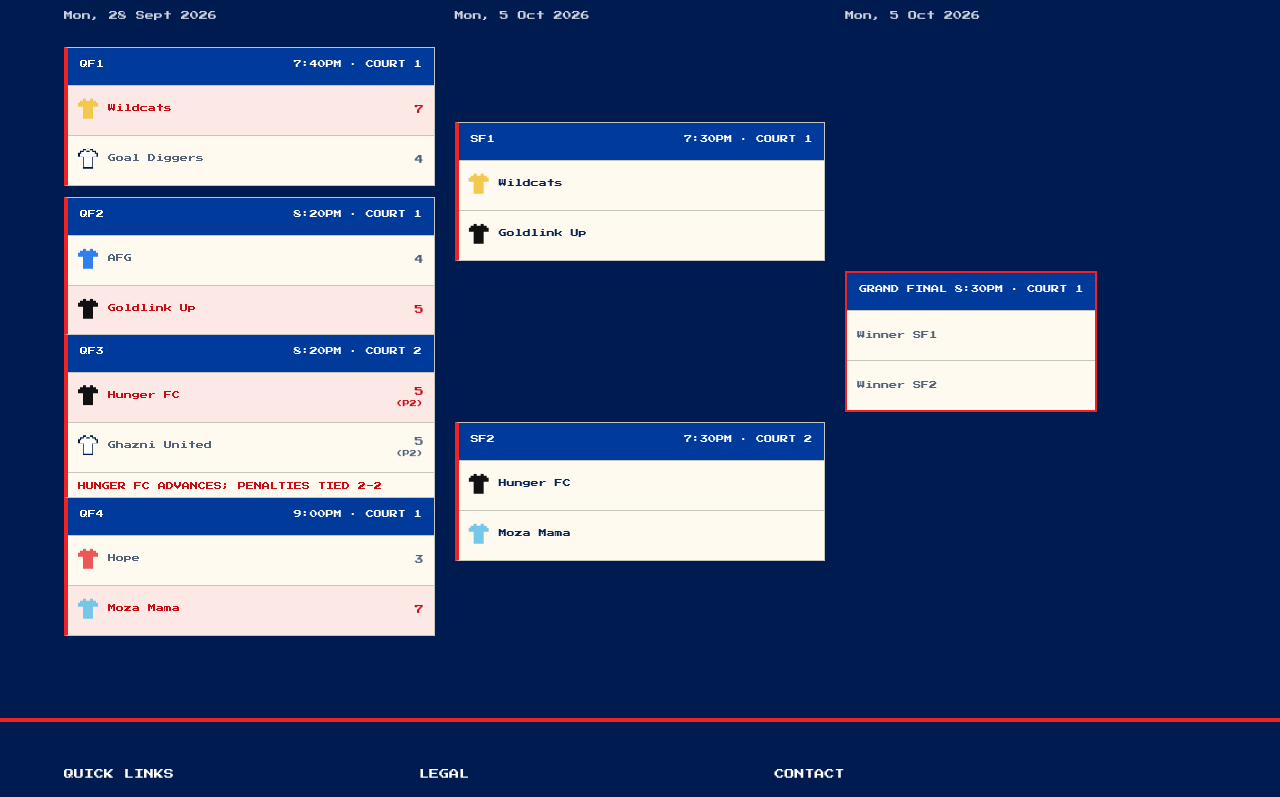
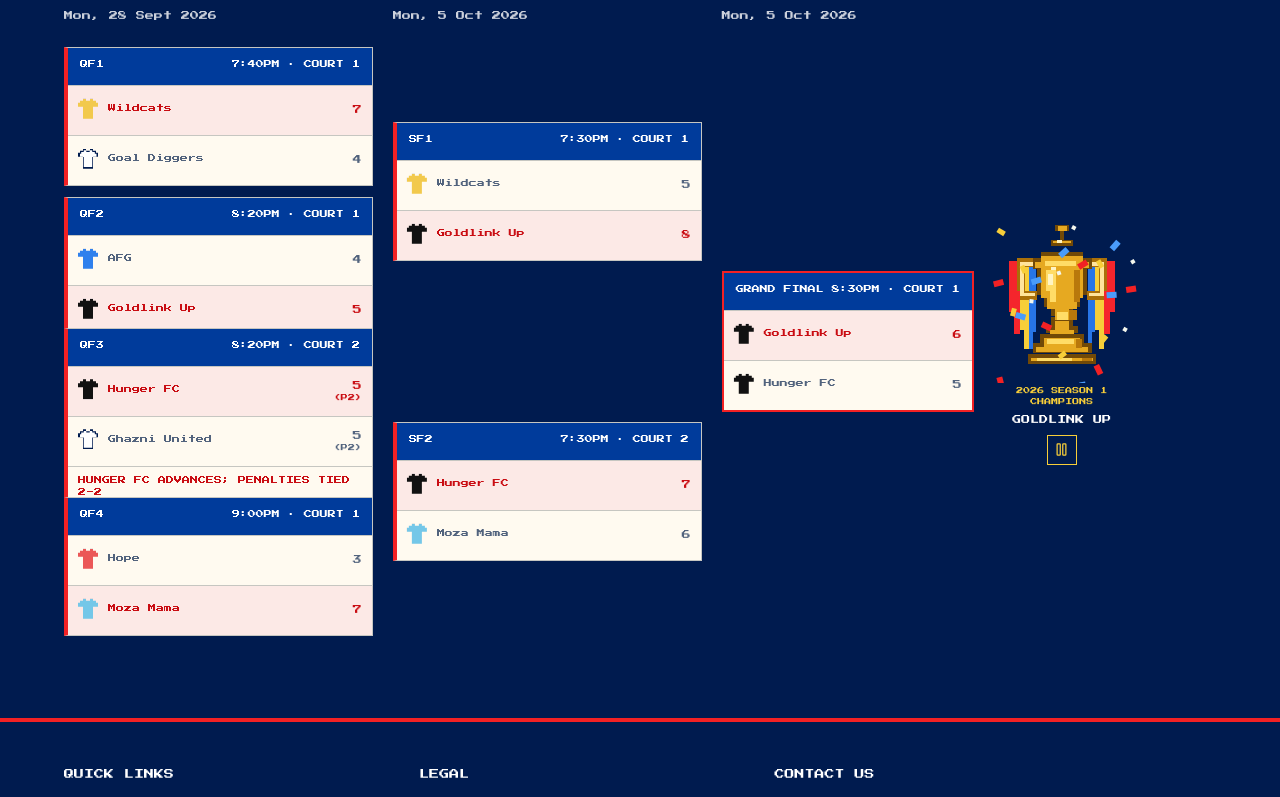
Before and after one commit to olu-git/futsal-site, a Next.js app: page / in a window 1280 px wide. Shown: the part 1563-2360 px from the top of the page. Built offline with nearby package versions, Linux system fonts and the light colour scheme; no server answers; the database is empty; a web font is replaced by a local one.

Commit message:
feat: record Monday champion and add trophy celebration

```diff
--- a/scripts/check-finals.ts
+++ b/scripts/check-finals.ts
@@ -115,7 +115,7 @@ for (const night of nights) {
 
     if (night === "monday") {
       if (resolvedTeams.some((team) => team === "Hunger FC" || team === "Ghazni United")) {
-        // Approved SF2-only exception: Hunger FC vs Moza Mama, 5 October at 19:30 on Court 2.
+        // Approved SF2 exception: Hunger FC vs Moza Mama, 5 October at 19:30 on Court 2.
         const approvedHungerSemiFinal = match.id === "sf-2"
           && match.round === "SF"
           && finalsDates.monday[match.week] === "2026-10-05"
@@ -123,8 +123,18 @@ for (const night of nights) {
           && match.court === 2
           && resolvedTeams[0] === "Hunger FC"
           && resolvedTeams[1] === "Moza Mama";
+        // Approved completed GF exception: Goldlink Up vs Hunger FC, 5 October at 20:30 on Court 1.
+        const approvedHungerGrandFinal = match.id === "gf"
+          && match.round === "GF"
+          && finalsDates.monday[match.week] === "2026-10-05"
+          && match.time === "20:30"
+          && match.court === 1
+          && resolvedTeams[0] === "Goldlink Up"
+          && resolvedTeams[1] === "Hunger FC"
+          && data.results.gf?.scoreA === 6
+          && data.results.gf?.scoreB === 5;
         assert(
-          approvedHungerSemiFinal || ["20:20", "21:00"].includes(match.time),
+          approvedHungerSemiFinal || approvedHungerGrandFinal || ["20:20", "21:00"].includes(match.time),
           `${resolvedTeams.join(" vs ")} cannot play at ${match.time}`
         );
       }
@@ -246,5 +256,13 @@ assert.equal(mondaySemiFinalTwo.time, "19:30");
 assert.equal(mondaySemiFinalTwo.court, 2);
 assert.equal(resolveFinalsSlot(mondaySemiFinalTwo.a, "monday", mondayData)?.name, "Hunger FC");
 assert.equal(resolveFinalsSlot(mondaySemiFinalTwo.b, "monday", mondayData)?.name, "Moza Mama");
+const mondayFinal = mondayMatches.find((match) => match.id === "gf");
+assert(mondayFinal);
+assert.deepEqual(mondayData.results["sf-1"], { scoreA: 5, scoreB: 8 });
+assert.deepEqual(mondayData.results["sf-2"], { scoreA: 7, scoreB: 6 });
+assert.deepEqual(mondayData.results.gf, { scoreA: 6, scoreB: 5 });
+assert.equal(resolveFinalsSlot(mondayFinal.a, "monday", mondayData)?.name, "Goldlink Up");
+assert.equal(resolveFinalsSlot(mondayFinal.b, "monday", mondayData)?.name, "Hunger FC");
+assert.equal(winnerSide(mondayData.results.gf), "A");
 
 console.log("Finals data, calendar, and resolver checks passed.");
--- a/src/app/globals.css
+++ b/src/app/globals.css
@@ -351,6 +351,35 @@ button, h1, h2, h3, p, span { letter-spacing: 0; }
 .bracket-team-score { flex: 0 0 auto; min-width: 22px; text-align: right; font: 9px/1.6 var(--font-mono); }
 .bracket-penalty { display: block; font: 7px/1.5 var(--font-mono); }
 .bracket-match-note { margin: 0; padding: 7px 10px; border-top: 1px solid var(--fis-border); color: var(--fis-red-dark); font: 8px/1.5 var(--font-mono); text-transform: uppercase; }
+.bracket-final-with-trophy { display: grid; grid-template-columns: minmax(0, 1fr) 160px; gap: 8px; align-items: center; }
+.finals-champion { min-width: 0; text-align: center; text-transform: uppercase; }
+.finals-trophy-art { position: relative; display: grid; place-items: center; height: 166px; overflow: hidden; }
+.finals-trophy-art svg { position: relative; z-index: 1; width: 118px; height: 158px; image-rendering: pixelated; }
+.finals-champion-label { margin: 2px 0 5px; color: #f7ce39; font: 7px/1.6 var(--font-mono); }
+.finals-champion-name { display: block; color: white; font: 9px/1.6 var(--font-mono); overflow-wrap: anywhere; }
+.finals-confetti-toggle { display: inline-grid; place-items: center; width: 30px; height: 30px; margin-top: 8px; border: 1px solid #f7ce39; background: transparent; color: #f7ce39; cursor: pointer; }
+.finals-confetti-toggle svg { width: 15px; height: 15px; }
+.finals-confetti-toggle:hover { background: #f7ce39; color: var(--fis-navy); }
+.finals-confetti-toggle:focus-visible { outline: 2px solid white; outline-offset: 3px; }
+.pixel-confetti { position: absolute; z-index: 2; inset: 0; pointer-events: none; }
+.pixel-confetti span { position: absolute; top: -10px; width: 6px; height: 10px; background: var(--fis-red); animation: trophy-confetti-fall 3.2s linear infinite; }
+.finals-trophy-art[data-playing="false"] .pixel-confetti span { animation-play-state: paused; }
+.pixel-confetti span:nth-child(4n+2) { background: #f7ce39; width: 8px; height: 5px; animation-duration: 3.7s; }
+.pixel-confetti span:nth-child(4n+3) { background: #4a9cfa; animation-duration: 2.8s; }
+.pixel-confetti span:nth-child(4n) { background: #f4f7ed; width: 4px; height: 4px; animation-duration: 3.5s; }
+.pixel-confetti span:nth-child(1) { left: 4%; animation-delay: -0.4s; }.pixel-confetti span:nth-child(2) { left: 12%; animation-delay: -2.3s; }
+.pixel-confetti span:nth-child(3) { left: 20%; animation-delay: -1.5s; }.pixel-confetti span:nth-child(4) { left: 28%; animation-delay: -3.1s; }
+.pixel-confetti span:nth-child(5) { left: 36%; animation-delay: -2.7s; }.pixel-confetti span:nth-child(6) { left: 43%; animation-delay: -0.9s; }
+.pixel-confetti span:nth-child(7) { left: 51%; animation-delay: -3.4s; }.pixel-confetti span:nth-child(8) { left: 59%; animation-delay: -1.8s; }
+.pixel-confetti span:nth-child(9) { left: 66%; animation-delay: -0.2s; }.pixel-confetti span:nth-child(10) { left: 72%; animation-delay: -2.9s; }
+.pixel-confetti span:nth-child(11) { left: 78%; animation-delay: -1.2s; }.pixel-confetti span:nth-child(12) { left: 85%; animation-delay: -3.6s; }
+.pixel-confetti span:nth-child(13) { left: 91%; animation-delay: -2.1s; }.pixel-confetti span:nth-child(14) { left: 15%; animation-delay: -3.8s; }
+.pixel-confetti span:nth-child(15) { left: 55%; animation-delay: -2.5s; }.pixel-confetti span:nth-child(16) { left: 96%; animation-delay: -1.1s; }
+.pixel-confetti span:nth-child(17) { left: 8%; animation-delay: -2.0s; }.pixel-confetti span:nth-child(18) { left: 24%; animation-delay: -3.0s; }
+.pixel-confetti span:nth-child(19) { left: 32%; animation-delay: -1.0s; }.pixel-confetti span:nth-child(20) { left: 47%; animation-delay: -2.6s; }
+.pixel-confetti span:nth-child(21) { left: 62%; animation-delay: -1.7s; }.pixel-confetti span:nth-child(22) { left: 70%; animation-delay: -0.6s; }
+.pixel-confetti span:nth-child(23) { left: 83%; animation-delay: -3.3s; }.pixel-confetti span:nth-child(24) { left: 94%; animation-delay: -2.4s; }
+@keyframes trophy-confetti-fall { from { transform: translate3d(-7px, -12px, 0) rotate(0); } to { transform: translate3d(11px, 186px, 0) rotate(180deg); } }
 .admin-panel-close { position: absolute; top: 14px; right: 14px; width: 38px; height: 38px; display: grid; place-items: center; border: 1px solid var(--fis-blue); background: transparent; color: var(--fis-blue); }
 .admin-panel-close svg { width: 18px; }
 .admin-score-fields { display: grid; grid-template-columns: 1fr 20px 1fr; align-items: end; gap: 10px; margin-block: 22px; }
@@ -778,6 +807,13 @@ button, h1, h2, h3, p, span { letter-spacing: 0; }
 @media (prefers-reduced-motion: reduce) {
   html { scroll-behavior: auto; }
   *, *::before, *::after { animation: none !important; transition: none !important; }
+  .finals-trophy-art[data-playing="true"] .pixel-confetti span {
+    animation: trophy-confetti-fall 3.2s linear infinite !important;
+  }
+  .finals-trophy-art[data-playing="true"] .pixel-confetti span:nth-child(4n+1) { animation-delay: -.4s !important; }
+  .finals-trophy-art[data-playing="true"] .pixel-confetti span:nth-child(4n+2) { animation-delay: -1.2s !important; }
+  .finals-trophy-art[data-playing="true"] .pixel-confetti span:nth-child(4n+3) { animation-delay: -2s !important; }
+  .finals-trophy-art[data-playing="true"] .pixel-confetti span:nth-child(4n) { animation-delay: -2.8s !important; }
 }
 
 /* Responsive typography system: Unbounded carries readable copy while Press Start 2P
--- /dev/null
+++ b/src/components/FinalsTrophy.tsx
@@ -0,0 +1,50 @@
+"use client";
+
+import { Pause, Play } from "lucide-react";
+import { useState, useSyncExternalStore } from "react";
+
+const reducedMotionQuery = "(prefers-reduced-motion: reduce)";
+
+function subscribeToMotionPreference(callback: () => void) {
+  const media = window.matchMedia(reducedMotionQuery);
+  media.addEventListener("change", callback);
+  return () => media.removeEventListener("change", callback);
+}
+
+function prefersReducedMotion() {
+  return window.matchMedia(reducedMotionQuery).matches;
+}
+
+export default function FinalsTrophy({ champion }: { champion: string }) {
+  const reducedMotion = useSyncExternalStore(subscribeToMotionPreference, prefersReducedMotion, () => true);
+  const [manualPlayback, setManualPlayback] = useState<boolean | null>(null);
+  const playing = manualPlayback ?? !reducedMotion;
+
+  return <div className="finals-champion">
+    <div className="finals-trophy-art" data-playing={playing} aria-hidden="true">
+      <div className="pixel-confetti">{Array.from({ length: 24 }, (_, index) => <span key={index} />)}</div>
+      <svg viewBox="0 0 96 128" role="presentation" shapeRendering="crispEdges" xmlns="http://www.w3.org/2000/svg">
+        <path fill="#f5252c" d="M5 32h9v60H9V74H5zm77 0h9v42h-4v18h-5z" />
+        <path fill="#f7ce39" d="M14 32h7v72h-4V88h-3zm61 0h7v72h-4V88h-3z" />
+        <path fill="#2775e7" d="M21 32h6v58h-3v14h-3zm48 0h6v58h-3v14h-3z" />
+        <path fill="#aa7009" d="M11 30h17v7H18v20h10v7H14v-7h-3zm57 0h17v27h-3v7H68v-7h10V37H68z" />
+        <path fill="#ffe49b" d="M14 33h11v3h-8v22h9v3h-12zm57 0h11v28H70v-3h9V36h-8z" />
+        <path fill="#714907" d="M42 3h12v5h-4v7h7v5H39v-5h7V8h-4zM31 25h34v5h7v9h-4v21h-5v10h-6v7H39v-7h-6V60h-5V39h-4v-9h7zm8 53h18v7h4v6H35v-6h4zm-9 14h36v7h6v8H24v-8h6zm-10 16h56v8H20z" />
+        <path fill="#e6a921" d="M45 4h7v4h-4v8h7v2H41v-2h7V8h-3zM31 28h34v5h5v5h-5v24h-5v9h-6v9H42v-9h-6v-9h-5V38h-5v-5h5zm11 53h12v7h4v4H38v-4h4zm-9 14h30v7h6v4H27v-4h6zm-10 16h50v3H23z" />
+        <path fill="#ffdc67" d="M34 32h25v4H34zm1 8h8v26h-5V57h-3zm9 34h9v6h-9zm-8 22h22v4H36zm-8 15h28v3H28z" />
+        <path fill="#b9780b" d="M58 40h5v26h-5zm-4 32h6v8h-6zm5 24h5v7h-5zm5 15h8v3h-8z" />
+        <path fill="#fff4c4" d="M37 43h4v9h-4zm7-28h4v3h-4zm-5 22h4v3h-4z" />
+      </svg>
+    </div>
+    <p className="finals-champion-label">2026 Season 1 Champions</p>
+    <strong className="finals-champion-name">{champion}</strong>
+    <button
+      type="button"
+      className="finals-confetti-toggle"
+      aria-label={playing ? "Pause confetti" : "Play confetti"}
+      aria-pressed={playing}
+      title={playing ? "Pause confetti" : "Play confetti"}
+      onClick={() => setManualPlayback(!playing)}
+    >{playing ? <Pause aria-hidden="true" /> : <Play aria-hidden="true" />}</button>
+  </div>;
+}
--- a/src/components/Footer.tsx
+++ b/src/components/Footer.tsx
@@ -10,7 +10,7 @@ export default function Footer() {
         ["/", "Home"], ["/monday-night", "Monday"], ["/wednesday-night", "Wednesday"], ["/rules", "Rules"], ["/admin/", "Admin"], ["/contact", "Contact Us"], ["/about-us", "About Us"],
       ].map(([href, label]) => <Link href={href} key={href}>{label}</Link>)}</nav>
       <nav aria-label="Legal"><h2>Legal</h2><Link href="/privacy">Privacy Policy</Link><Link href="/terms">Terms &amp; Conditions</Link></nav>
-      <div className="footer-contact"><h2>Contact</h2>
+      <div className="footer-contact"><h2>Contact Us</h2>
         <a href={`mailto:${site.email}`}><span className="footer-contact-icon"><Mail aria-hidden="true" /></span><span>{site.email}</span></a>
         <a href={site.telephone}><span className="footer-contact-icon"><Phone aria-hidden="true" /></span><span>{site.phone}</span></a>
         <a href={site.directions} target="_blank" rel="noopener noreferrer"><span className="footer-contact-icon"><MapPin aria-hidden="true" /></span><span>{site.venue}<br />{site.address}</span></a>
--- a/src/components/KnockoutBracket.tsx
+++ b/src/components/KnockoutBracket.tsx
@@ -1,6 +1,7 @@
 import Link from "next/link";
 import SectionHeading from "./SectionHeading";
 import FixtureTeam from "./FixtureTeam";
+import FinalsTrophy from "./FinalsTrophy";
 import {
   finalsDates,
   finalsMatches,
@@ -32,6 +33,12 @@ const rounds = [
 
 export default function KnockoutBracket({ night, data, kitColours, preview = false }: KnockoutBracketProps) {
   const matches = finalsMatches[night].filter(isScheduledFinalsMatch);
+  const hasChampion = winnerSide(data.results.gf) !== null;
+  const columns = hasChampion
+    ? preview
+      ? "min-w-[850px] grid-cols-[minmax(220px,1fr)_minmax(220px,1fr)_minmax(360px,1.6fr)]"
+      : "min-w-[1180px] grid-cols-[repeat(3,minmax(220px,1fr))_minmax(360px,1.6fr)]"
+    : preview ? "min-w-[780px] grid-cols-3" : "min-w-[1040px] grid-cols-4";
 
   return (
     <section id={preview ? undefined : "finals"} className={`bracket-section overflow-hidden ${preview ? "home-bracket" : "py-16 sm:py-20"}`}>
@@ -60,7 +67,7 @@ export default function KnockoutBracket({ night, data, kitColours, preview = fal
           aria-label={`${night} knockout bracket`}
           tabIndex={0}
         >
-          <div className={`grid gap-4 lg:gap-5 ${preview ? "min-w-[780px] grid-cols-3" : "min-w-[1040px] grid-cols-4"}`}>
+          <div className={`grid gap-4 lg:gap-5 ${columns}`}>
             {rounds.filter((round) => !preview || round.key !== "R16").map((round) => (
               <FinalsRoundColumn
                 key={round.key}
@@ -120,11 +127,16 @@ function FinalsRoundColumn({
         {formatDate(date)}
       </p>
       <div className={`mt-4 ${compact ? "h-[600px]" : "h-[1200px]"} ${stackClass}`}>
-        {[...matches].sort((a, b) => a.time.localeCompare(b.time) || a.court - b.court).map((match) => (
-          <div key={match.id} className={round === "R16" ? "" : "self-center"}>
+        {[...matches].sort((a, b) => a.time.localeCompare(b.time) || a.court - b.court).map((match) => {
+          const winningSide = round === "GF" ? winnerSide(data.results[match.id]) : null;
+          const champion = winningSide
+            ? resolveFinalsSlot(winningSide === "A" ? match.a : match.b, night, data)
+            : null;
+          return <div key={match.id} className={champion ? "bracket-final-with-trophy self-center" : round === "R16" ? "" : "self-center"}>
             <FinalsMatchCard match={match} night={night} data={data} kitColours={kitColours} />
-          </div>
-        ))}
+            {champion && <FinalsTrophy champion={champion.name} />}
+          </div>;
+        })}
       </div>
     </div>
   );
--- a/src/components/Navbar.tsx
+++ b/src/components/Navbar.tsx
@@ -33,7 +33,7 @@ export default function Navbar() {
           {open && <nav id="site-menu" className="menu-panel" aria-label="More navigation">
             <div className="mobile-nav-links">{links.map(navLink)}</div>
             <button onClick={() => { openRegistration("team", buttonRef.current); setOpen(false); }}>Register</button>
-            {navLink({ href: "/contact", label: "Contact" })}{navLink({ href: "/about-us", label: "About Us" })}
+            {navLink({ href: "/contact", label: "Contact Us" })}{navLink({ href: "/about-us", label: "About Us" })}
           </nav>}
         </div>
       </div>
--- a/src/data/season-2026-s1.json
+++ b/src/data/season-2026-s1.json
@@ -41,7 +41,10 @@
         "qf-1": { "scoreA": 7, "scoreB": 4 },
         "qf-2": { "scoreA": 4, "scoreB": 5 },
         "qf-3": { "scoreA": 5, "scoreB": 5, "penaltyWinner": "A", "penaltyScoreA": 2, "penaltyScoreB": 2 },
-        "qf-4": { "scoreA": 3, "scoreB": 7 }
+        "qf-4": { "scoreA": 3, "scoreB": 7 },
+        "sf-1": { "scoreA": 5, "scoreB": 8 },
+        "sf-2": { "scoreA": 7, "scoreB": 6 },
+        "gf": { "scoreA": 6, "scoreB": 5 }
       }
     },
     "wednesday": {
```
Also changed, not shown: 3 other files (tests, documents, lock files or other folders).
